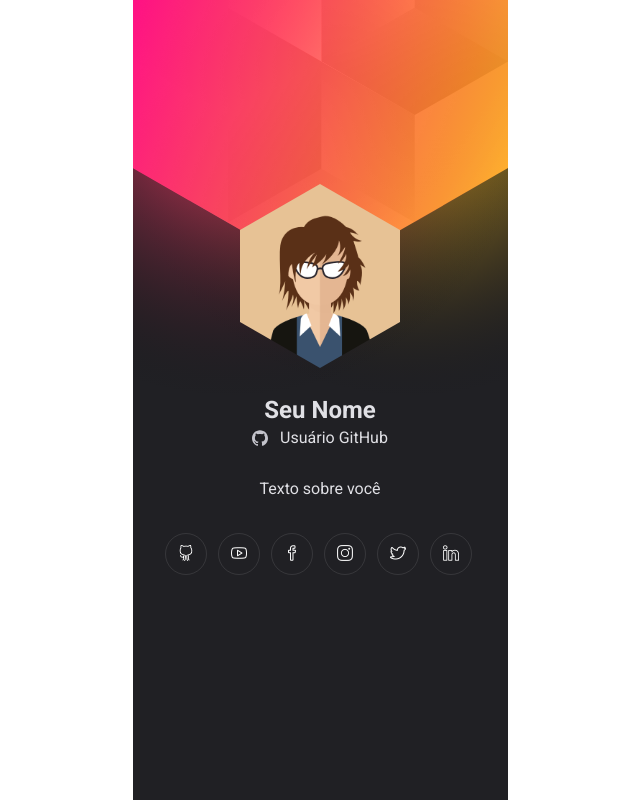
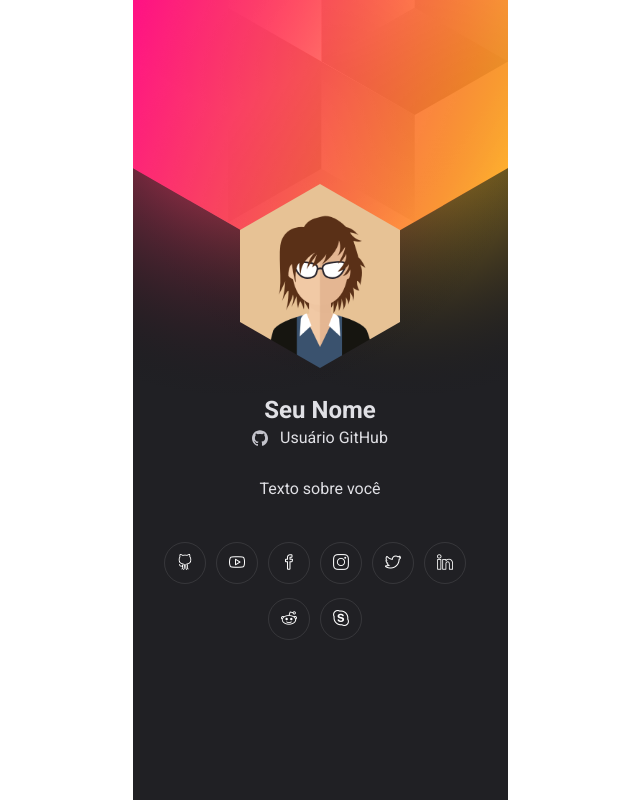
Before and after one commit to linsrep/cracha-digital, a plain HTML site: page index.html in a window 1280 px wide. Shown: the whole page, without its empty margins (320-960 px from the left). Drawn offline with Linux system fonts and the light colour scheme.

Commit message:
Corrigindo espaçamento e tamanho do elemento dos sociais

```diff
--- a/assets/css/style.css
+++ b/assets/css/style.css
@@ -83,7 +83,6 @@ ul {
   list-style: none;
   padding: 0;
 
-  display: flex;
   gap: 0.5rem;
 
   justify-content: center;
@@ -102,7 +101,7 @@ ul {
 
 .social-icons li {
 	display: inline-block;
-	margin: 1px 3px 0 0;
+	margin: 10px 10px 0 0;
 	padding: 0;
 	border-radius: 100%;
 	overflow: visible;
--- a/assets/main.js
+++ b/assets/main.js
@@ -4,7 +4,9 @@ const LinksSocialMedia = {
   facebook: '',
   instagram: '',
   twitter: '',
-  linkedin: ''
+  linkedin: '',
+  reddit: '',
+  skype: ''
 }
 
 /** MOSTRANDO CARD DO GITHUB */
```
